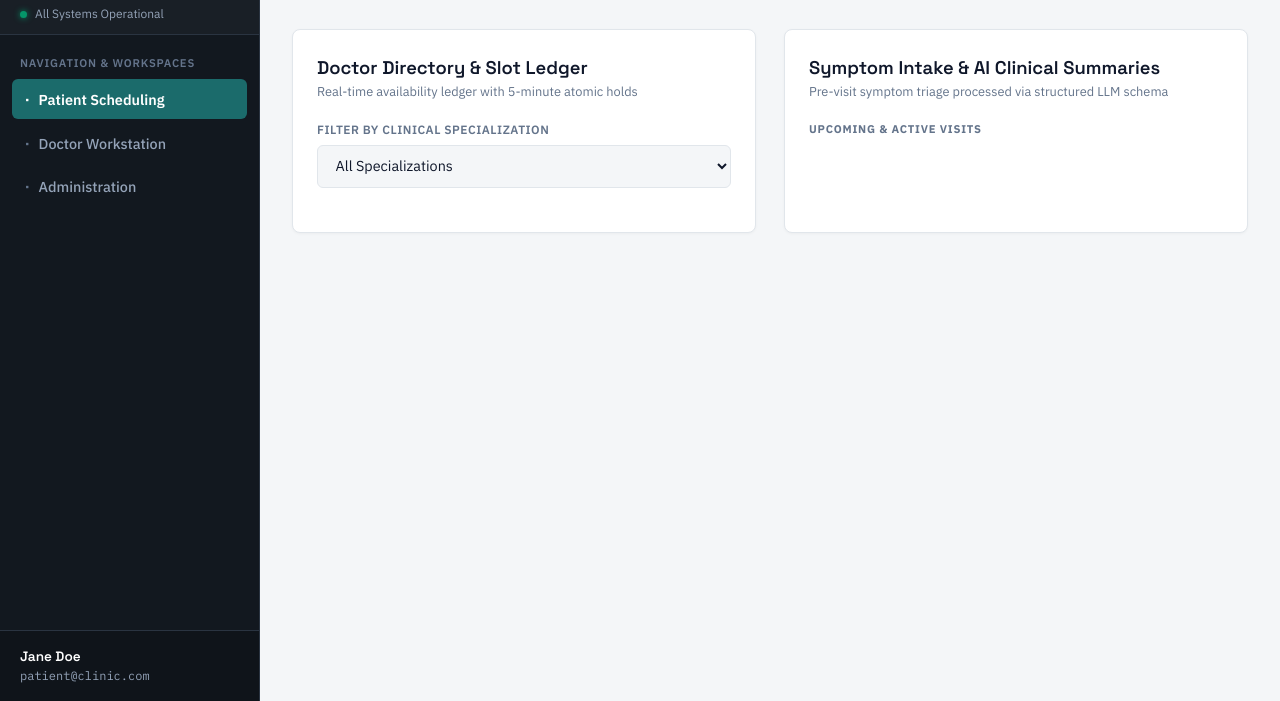
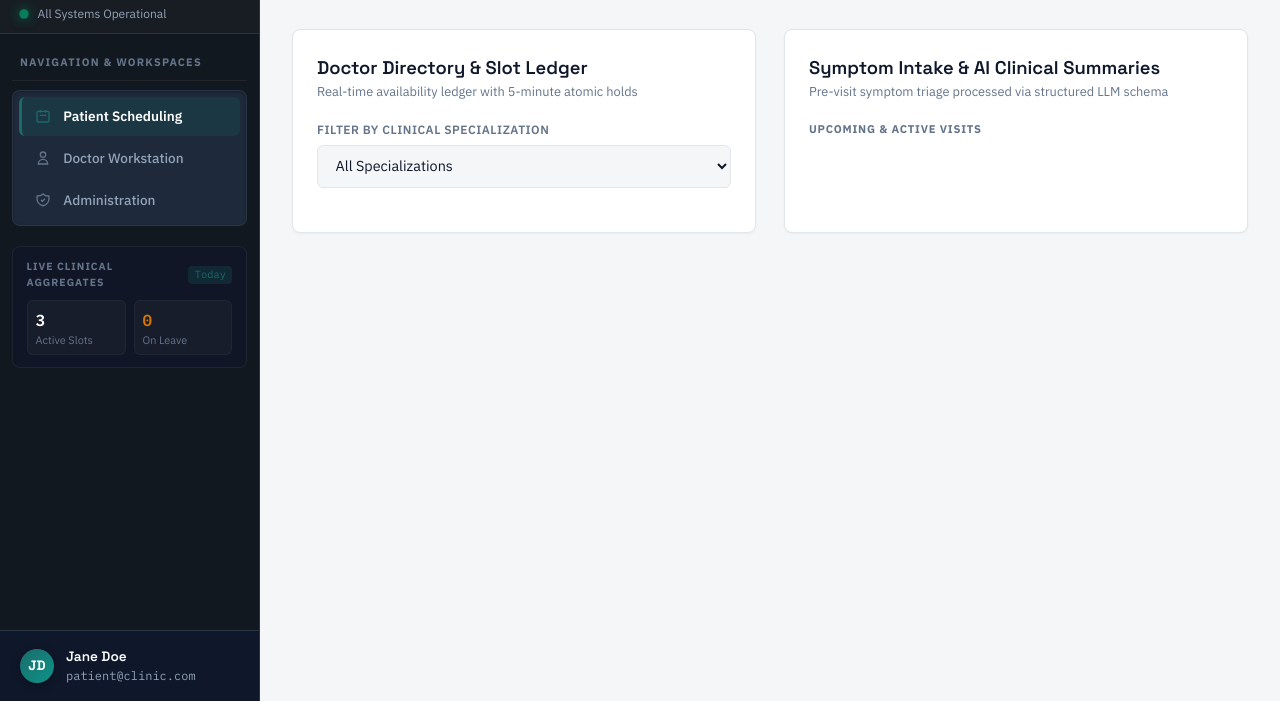
Before and after one commit to ManavSharma23/healthcare-appointment-manager, a website: page public/index.html in a window 1280 px wide. Shown: the part 99-800 px from the top of the page. Drawn offline with Linux system fonts and the light colour scheme; no server answers.

Commit message:
feat(ui): complete comprehensive sidebar visual redesign with SVG icons, quick stats panel, breathing pulse, and avatar footer

```diff
--- a/public/app.js
+++ b/public/app.js
@@ -102,6 +102,11 @@ function switchDashboard(role) {
   const user = roleLabels[role] || roleLabels.patient;
   document.getElementById('currentUserName').innerText = user.name;
   document.getElementById('currentEmail').innerText = user.email;
+
+  // Update avatar initials
+  const initials = user.name.split(' ').map(n => n[0]).join('').substring(0, 2).toUpperCase();
+  const avatarEl = document.getElementById('userAvatarInitials');
+  if (avatarEl) avatarEl.innerText = initials;
 
   const headerMeta = roleHeaders[role] || roleHeaders.patient;
   document.getElementById('workspaceTitle').innerText = headerMeta.title;
--- a/public/index.html
+++ b/public/index.html
@@ -30,37 +30,73 @@
         <div class="system-subtitle">Clinical Appointment Manager</div>
       </div>
 
-      <!-- Single-line quiet status bar -->
+      <!-- Single-line quiet status bar with slow 3s breathing pulse -->
       <div class="system-status-line">
-        <span class="status-indicator" id="sysStatusDot"></span>
+        <span class="status-indicator status-pulse-slow" id="sysStatusDot"></span>
         <span class="status-text" id="sysStatusText">All Systems Operational</span>
       </div>
 
       <nav class="sidebar-nav">
+        <div class="nav-section-container">
           <div class="nav-section-label">Navigation & Workspaces</div>
+          <div class="nav-group-box">
             <button class="nav-item active" onclick="switchDashboard('patient')">
-          <span class="nav-icon">▪</span> Patient Scheduling
+              <span class="nav-icon-svg">
+                <svg width="16" height="16" fill="none" stroke="currentColor" stroke-width="2" viewBox="0 0 24 24"><path d="M8 7V3m8 4V3m-9 8h10M5 21h14a2 2 0 002-2V7a2 2 0 00-2-2H5a2 2 0 00-2 2v12a2 2 0 002 2z"></path></svg>
+              </span>
+              <span>Patient Scheduling</span>
             </button>
             <button class="nav-item" onclick="switchDashboard('doctor')">
-          <span class="nav-icon">▪</span> Doctor Workstation
+              <span class="nav-icon-svg">
+                <svg width="16" height="16" fill="none" stroke="currentColor" stroke-width="2" viewBox="0 0 24 24"><path d="M16 7a4 4 0 11-8 0 4 4 0 018 0zM12 14a7 7 0 00-7 7h14a7 7 0 00-7-7z"></path></svg>
+              </span>
+              <span>Doctor Workstation</span>
             </button>
             <button class="nav-item" onclick="switchDashboard('admin')">
-          <span class="nav-icon">▪</span> Administration
+              <span class="nav-icon-svg">
+                <svg width="16" height="16" fill="none" stroke="currentColor" stroke-width="2" viewBox="0 0 24 24"><path d="M9 12l2 2 4-4m5.618-4.016A11.955 11.955 0 0112 2.944a11.955 11.955 0 01-8.618 3.04A12.02 12.02 0 003 9c0 5.591 3.824 10.29 9 11.622 5.176-1.332 9-6.03 9-11.622 0-1.042-.133-2.052-.382-3.016z"></path></svg>
+              </span>
+              <span>Administration</span>
             </button>
             <button id="superAdminNavItem" class="nav-item nav-item-amber hidden" onclick="switchDashboard('superadmin')">
-          <span class="nav-icon">⚡</span> Super Admin Console
+              <span class="nav-icon-svg">⚡</span>
+              <span>Super Admin Console</span>
             </button>
+          </div>
+        </div>
 
-        <div id="developerToolsNav" class="hidden">
-          <div class="nav-section-label" style="margin-top:1.5rem;">Developer Tools</div>
+        <!-- Quick Stats Mini Panel (Fills vertical void with live clinical context) -->
+        <div class="sidebar-quick-stats">
+          <div class="quick-stats-header">
+            <span class="quick-stats-title">LIVE CLINICAL AGGREGATES</span>
+            <span class="quick-stats-badge">Today</span>
+          </div>
+          <div class="quick-stats-grid">
+            <div class="quick-stat-item">
+              <span class="stat-num" id="sideStatAppts">3</span>
+              <span class="stat-lbl">Active Slots</span>
+            </div>
+            <div class="quick-stat-item">
+              <span class="stat-num" id="sideStatLeaves" style="color:var(--status-amber);">0</span>
+              <span class="stat-lbl">On Leave</span>
+            </div>
+          </div>
+        </div>
+
+        <!-- Restricted Developer Access Zone -->
+        <div id="developerToolsNav" class="hidden nav-section-container" style="margin-top:1rem;">
+          <div class="nav-section-label">Developer Tools</div>
           <button class="nav-item nav-item-dev" onclick="openSuperAdminModal()">
-            <span class="nav-icon">🔑</span> Developer Access
+            <span class="dev-lock-pulse"></span>
+            <span class="nav-icon-svg">🔑</span>
+            <span>Developer Access</span>
           </button>
         </div>
       </nav>
 
-      <!-- Authenticated Account Switcher -->
+      <!-- Authenticated Account Profile Footer -->
       <div class="sidebar-footer">
+        <div class="user-avatar-circle" id="userAvatarInitials">JD</div>
         <div class="active-user-info">
           <div class="user-role-label" id="currentUserName">Jane Doe</div>
           <div class="user-email-text" id="currentEmail">patient@clinic.com</div>
--- a/public/styles.css
+++ b/public/styles.css
@@ -62,7 +62,7 @@ body {
 
 .brand-title {
   font-family: var(--font-header);
-  font-size: 1.35rem;
+  font-size: 1.4rem;
   font-weight: 700;
   letter-spacing: -0.5px;
   color: #FFFFFF;
@@ -73,46 +73,87 @@ body {
 }
 
 .system-subtitle {
-  font-size: 0.75rem;
-  color: var(--text-light);
+  font-size: 0.7rem;
+  color: var(--text-muted);
   text-transform: uppercase;
-  letter-spacing: 0.5px;
-  margin-top: 0.15rem;
+  letter-spacing: 1px;
+  margin-top: 0.25rem;
+  line-height: 1.3;
 }
 
 .system-status-line {
   padding: 0.65rem 1.25rem;
-  background: rgba(255, 255, 255, 0.03);
+  background: rgba(255, 255, 255, 0.02);
   border-bottom: 1px solid var(--border-dark);
   display: flex;
   align-items: center;
-  gap: 0.5rem;
+  gap: 0.6rem;
   font-size: 0.75rem;
   color: var(--text-light);
   white-space: nowrap;
 }
 
 .status-indicator {
-  width: 7px;
-  height: 7px;
+  width: 8px;
+  height: 8px;
   background: var(--status-green);
   border-radius: 50%;
-  box-shadow: 0 0 6px var(--status-green);
+  box-shadow: 0 0 8px var(--status-green);
   flex-shrink: 0;
+}
+
+/* Slow 3s breathing pulse animation */
+.status-pulse-slow {
+  animation: pulseBreathing 3s ease-in-out infinite;
+}
+
+@keyframes pulseBreathing {
+  0%, 100% {
+    transform: scale(1);
+    box-shadow: 0 0 6px var(--status-green);
+    opacity: 1;
+  }
+  50% {
+    transform: scale(1.25);
+    box-shadow: 0 0 12px var(--status-green);
+    opacity: 0.75;
+  }
 }
 
 .sidebar-nav {
   padding: 1.25rem 0.75rem;
   flex: 1;
+  display: flex;
+  flex-direction: column;
+  gap: 1.25rem;
+}
+
+.nav-section-container {
+  display: flex;
+  flex-direction: column;
 }
 
 .nav-section-label {
-  font-size: 0.7rem;
-  font-weight: 600;
-  color: var(--text-muted);
+  font-size: 0.68rem;
+  font-weight: 700;
+  color: #64748B;
   text-transform: uppercase;
-  letter-spacing: 0.8px;
-  padding: 0 0.5rem 0.5rem;
+  letter-spacing: 1.2px;
+  padding: 0 0.5rem 0.6rem;
+  border-bottom: 1px solid rgba(255, 255, 255, 0.05);
+  margin-bottom: 0.6rem;
+}
+
+/* Subtle depth nav card box */
+.nav-group-box {
+  background: #1e293b;
+  border: 1px solid rgba(255, 255, 255, 0.05);
+  border-radius: 8px;
+  padding: 0.35rem;
+  box-shadow: inset 0 1px 3px rgba(0, 0, 0, 0.3);
+  display: flex;
+  flex-direction: column;
+  gap: 0.2rem;
 }
 
 .nav-item {
@@ -121,64 +162,162 @@ body {
   padding: 0.65rem 0.85rem;
   background: transparent;
   border: none;
-  color: var(--text-light);
+  border-left: 3px solid transparent;
+  color: #94A3B8;
   font-family: var(--font-body);
-  font-size: 0.9rem;
+  font-size: 0.85rem;
   font-weight: 500;
   border-radius: 6px;
   cursor: pointer;
   display: flex;
   align-items: center;
-  gap: 0.6rem;
-  margin-bottom: 0.25rem;
-  transition: all 0.15s ease;
+  gap: 0.75rem;
+  transition: all 0.2s cubic-bezier(0.16, 1, 0.3, 1);
   white-space: nowrap;
 }
 
 .nav-item:hover {
-  background: rgba(255, 255, 255, 0.05);
+  background: rgba(255, 255, 255, 0.06);
   color: #FFFFFF;
 }
 
+.nav-item:hover .nav-icon-svg {
+  color: var(--accent-teal);
+  transform: translateX(2px);
+}
+
+/* Modern Active state: 4px left accent bar + high contrast text */
 .nav-item.active {
-  background: var(--accent-teal);
+  background: rgba(15, 118, 110, 0.18);
+  border-left-color: var(--accent-teal);
   color: #FFFFFF;
   font-weight: 600;
 }
 
-.nav-icon {
-  font-size: 0.6rem;
-  color: var(--text-muted);
+.nav-item.active .nav-icon-svg {
+  color: var(--accent-teal);
 }
 
-.nav-item.active .nav-icon {
+.nav-icon-svg {
+  display: flex;
+  align-items: center;
+  justify-content: center;
+  color: #64748B;
+  transition: all 0.2s ease;
+}
+
+/* Sidebar Quick Stats Mini Panel */
+.sidebar-quick-stats {
+  background: rgba(15, 23, 42, 0.6);
+  border: 1px solid rgba(255, 255, 255, 0.06);
+  border-radius: 8px;
+  padding: 0.75rem 0.85rem;
+}
+
+.quick-stats-header {
+  display: flex;
+  justify-content: space-between;
+  align-items: center;
+  margin-bottom: 0.6rem;
+}
+
+.quick-stats-title {
+  font-size: 0.65rem;
+  font-weight: 700;
+  color: #64748B;
+  letter-spacing: 1px;
+}
+
+.quick-stats-badge {
+  font-family: var(--font-mono);
+  font-size: 0.65rem;
+  background: rgba(15, 118, 110, 0.2);
+  color: var(--accent-teal);
+  padding: 0.1rem 0.4rem;
+  border-radius: 4px;
+}
+
+.quick-stats-grid {
+  display: grid;
+  grid-template-columns: 1fr 1fr;
+  gap: 0.5rem;
+}
+
+.quick-stat-item {
+  background: rgba(255, 255, 255, 0.03);
+  border: 1px solid rgba(255, 255, 255, 0.04);
+  border-radius: 6px;
+  padding: 0.4rem 0.5rem;
+  display: flex;
+  flex-direction: column;
+}
+
+.quick-stat-item .stat-num {
+  font-family: var(--font-mono);
+  font-size: 1rem;
+  font-weight: 700;
   color: #FFFFFF;
 }
 
-/* Developer Access nav item — always visible, amber-tinted */
+.quick-stat-item .stat-lbl {
+  font-size: 0.68rem;
+  color: #64748B;
+}
+
+/* Restricted Developer Access Card (Dotted Border + Danger Language) */
 .nav-item-dev {
-  color: #D97706 !important;
+  color: #F59E0B !important;
   font-size: 0.82rem;
-  border: 1px solid rgba(217, 119, 6, 0.25);
-  border-radius: 6px;
-  background: rgba(217, 119, 6, 0.07);
+  border: 1.5px dashed rgba(245, 158, 11, 0.4) !important;
+  border-radius: 8px;
+  background: rgba(245, 158, 11, 0.06);
+  padding: 0.75rem 0.85rem;
+  position: relative;
+  overflow: hidden;
 }
 
 .nav-item-dev:hover {
-  background: rgba(217, 119, 6, 0.18) !important;
-  color: #F59E0B !important;
-  border-color: rgba(217, 119, 6, 0.55);
+  background: rgba(245, 158, 11, 0.16) !important;
+  color: #FBBF24 !important;
+  border-color: rgba(245, 158, 11, 0.8) !important;
+  box-shadow: 0 0 12px rgba(245, 158, 11, 0.2);
 }
 
-.nav-item-dev .nav-icon {
-  font-size: 0.9rem;
+.dev-lock-pulse {
+  position: absolute;
+  top: 6px;
+  right: 6px;
+  width: 6px;
+  height: 6px;
+  background: #F59E0B;
+  border-radius: 50%;
+  box-shadow: 0 0 6px #F59E0B;
 }
 
-
+/* Sidebar Profile Footer with Avatar */
 .sidebar-footer {
   padding: 1rem 1.25rem;
   border-top: 1px solid var(--border-dark);
-  background: rgba(0, 0, 0, 0.15);
+  background: #0f172a;
+  display: flex;
+  align-items: center;
+  gap: 0.75rem;
+}
+
+.user-avatar-circle {
+  width: 34px;
+  height: 34px;
+  border-radius: 50%;
+  background: linear-gradient(135deg, var(--accent-teal) 0%, #0d9488 100%);
+  color: #FFFFFF;
+  font-family: var(--font-header);
+  font-weight: 700;
+  font-size: 0.85rem;
+  display: flex;
+  align-items: center;
+  justify-content: center;
+  box-shadow: 0 2px 8px rgba(0, 0, 0, 0.3);
+  flex-shrink: 0;
 }
 
 .user-role-label {
```
Lines whose indentation alone changed are shown as unchanged.
